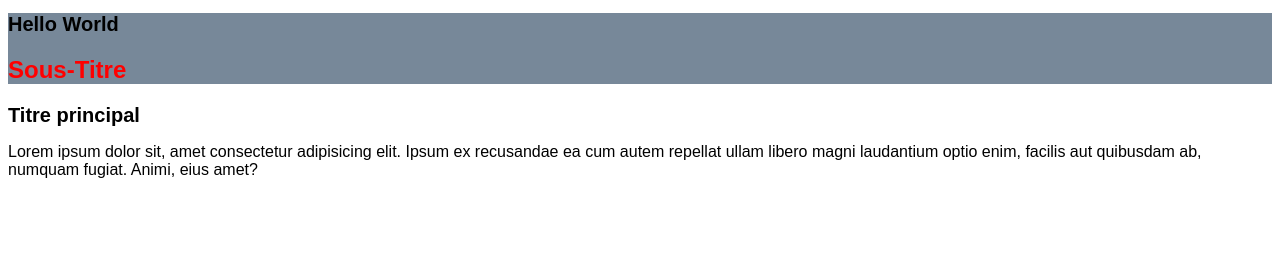
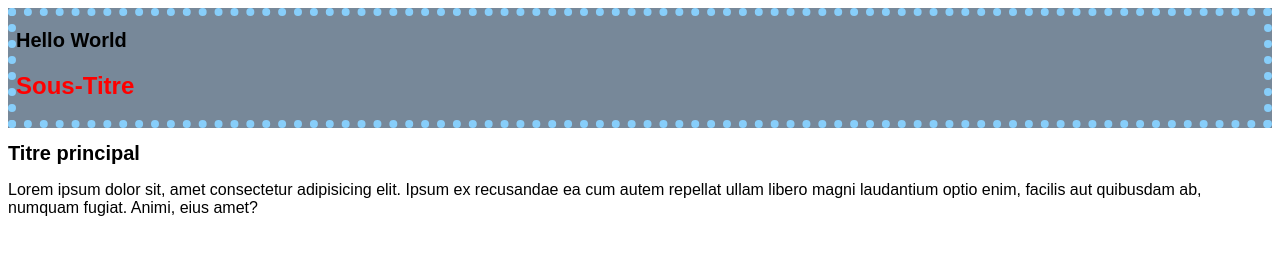
Before and after one commit to MiguelASV/ex3, a plain HTML site: page index.html in a window 1280 px wide. Drawn offline with Linux system fonts and the light colour scheme.

Commit message:
Une bordure autour du header

```diff
--- a/css/style.css
+++ b/css/style.css
@@ -4,6 +4,7 @@ body {
 
 header {
     background-color: lightslategray;
+    border: 8px dotted lightskyblue;
 }
 
 h1 {
```
